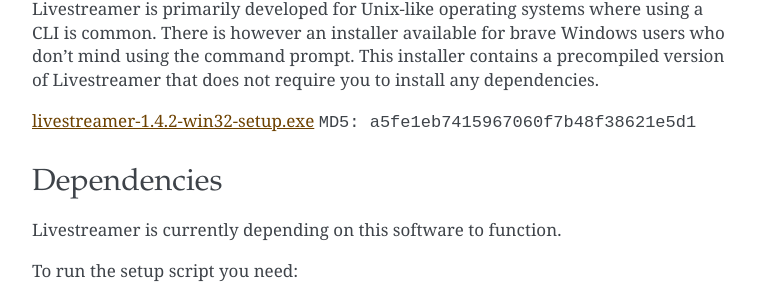
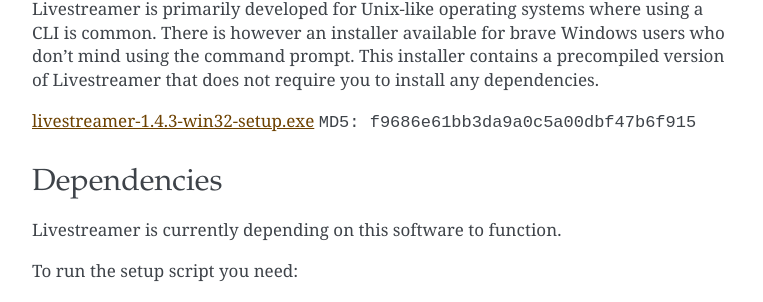
Before and after one commit to streamlink/streamlink, a Sphinx documentation site: the page built from docs/install.rst, in a window 1280 px wide. Shown: the part 557-859 px from the top of the page, without its empty margins (258-1021 px from the left). Built offline with Sphinx 7.4.7, drawn with Linux system fonts in a browser that asks for light colours.

Commit message:
docs: Update Windows installer.

```diff
--- a/docs/install.rst
+++ b/docs/install.rst
@@ -25,7 +25,7 @@ Windows
 
 Livestreamer is primarily developed for Unix-like operating systems where using a CLI is common. There is however an installer available for brave Windows users who don't mind using the command prompt. This installer contains a precompiled version of Livestreamer that does not require you to install any dependencies.
 
-`livestreamer-1.4.2-win32-setup.exe <https://pypi.python.org/packages/2.7/l/livestreamer/livestreamer-1.4.2-win32-setup.exe>`_ ``MD5: a5fe1eb7415967060f7b48f38621e5d1``
+`livestreamer-1.4.3-win32-setup.exe <https://pypi.python.org/packages/2.7/l/livestreamer/livestreamer-1.4.3-win32-setup.exe>`_ ``MD5: f9686e61bb3da9a0c5a00dbf47b6f915``
 
 Dependencies
 ------------
```
